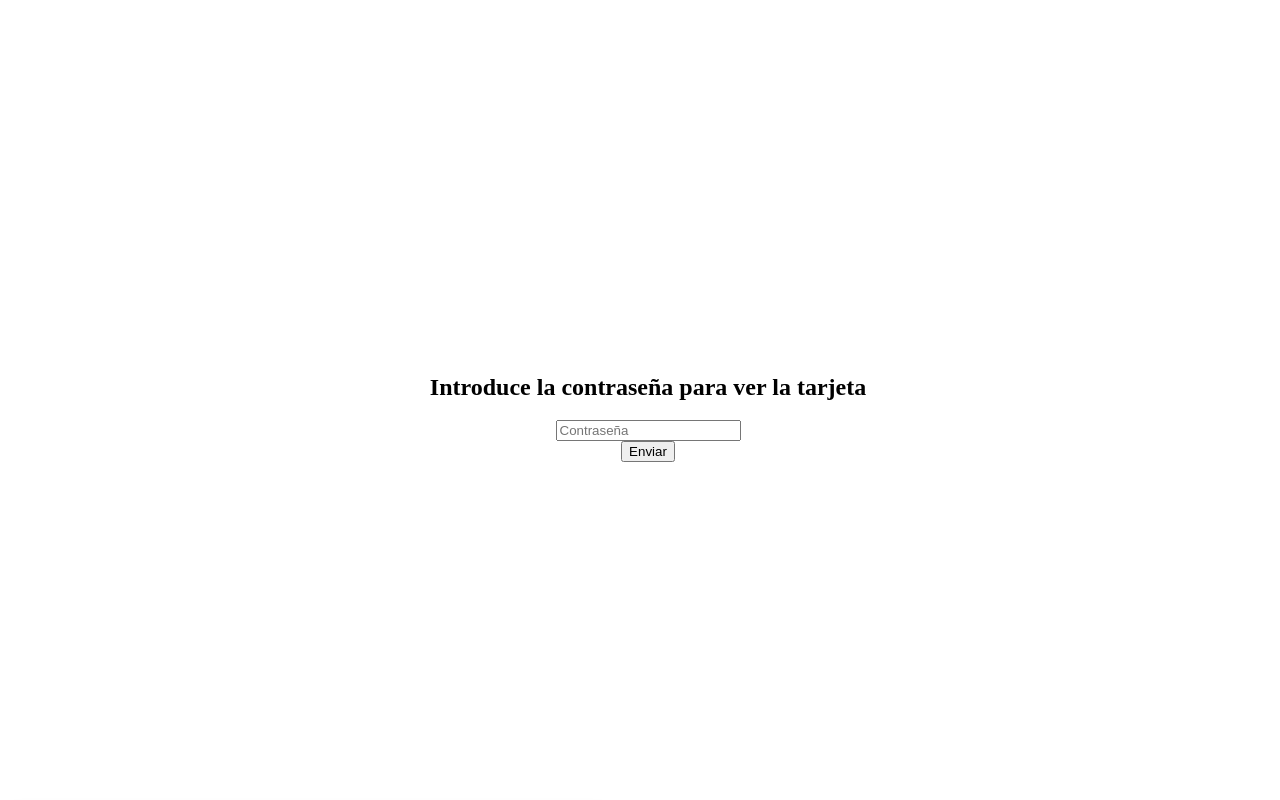
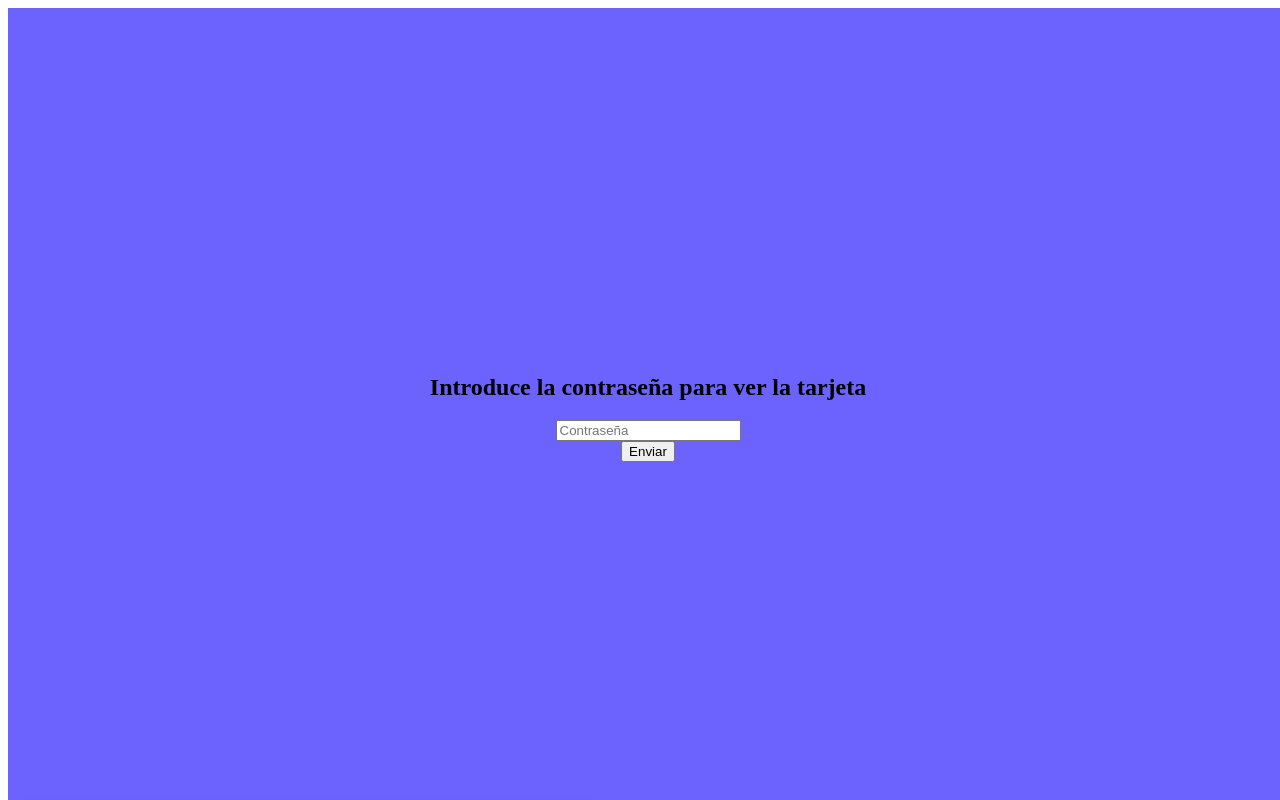
Before and after one commit to CumpleDulce/tarjetadulce, a plain HTML site: page index.html in a window 1280 px wide. Shown: the top 800 px of the page. Drawn offline with Linux system fonts and the light colour scheme.

Commit message:
Actualizar style.css

```diff
--- a/style.css
+++ b/style.css
@@ -9,6 +9,7 @@
   justify-content: center;
   height: 100vh;
   width: 100vw;
+  background: #6c63ff;
 }
 
 .card {
```
